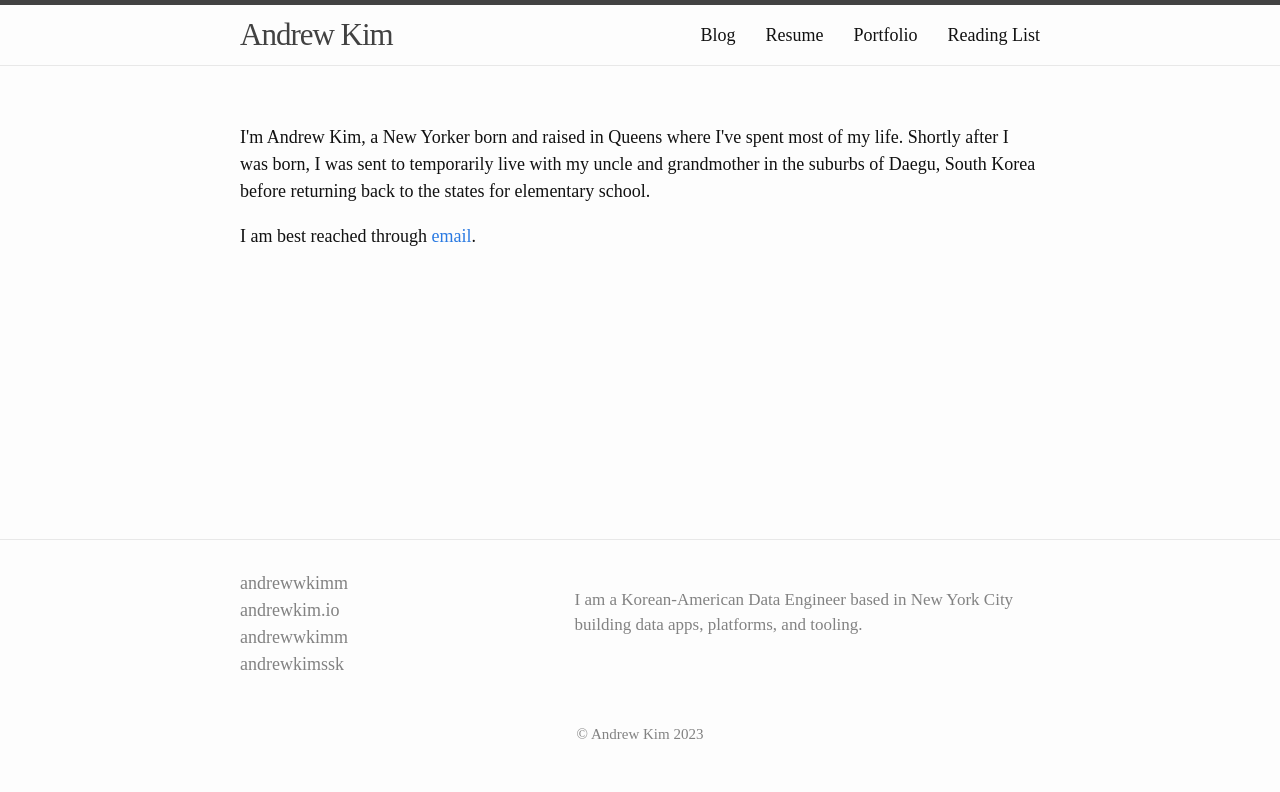
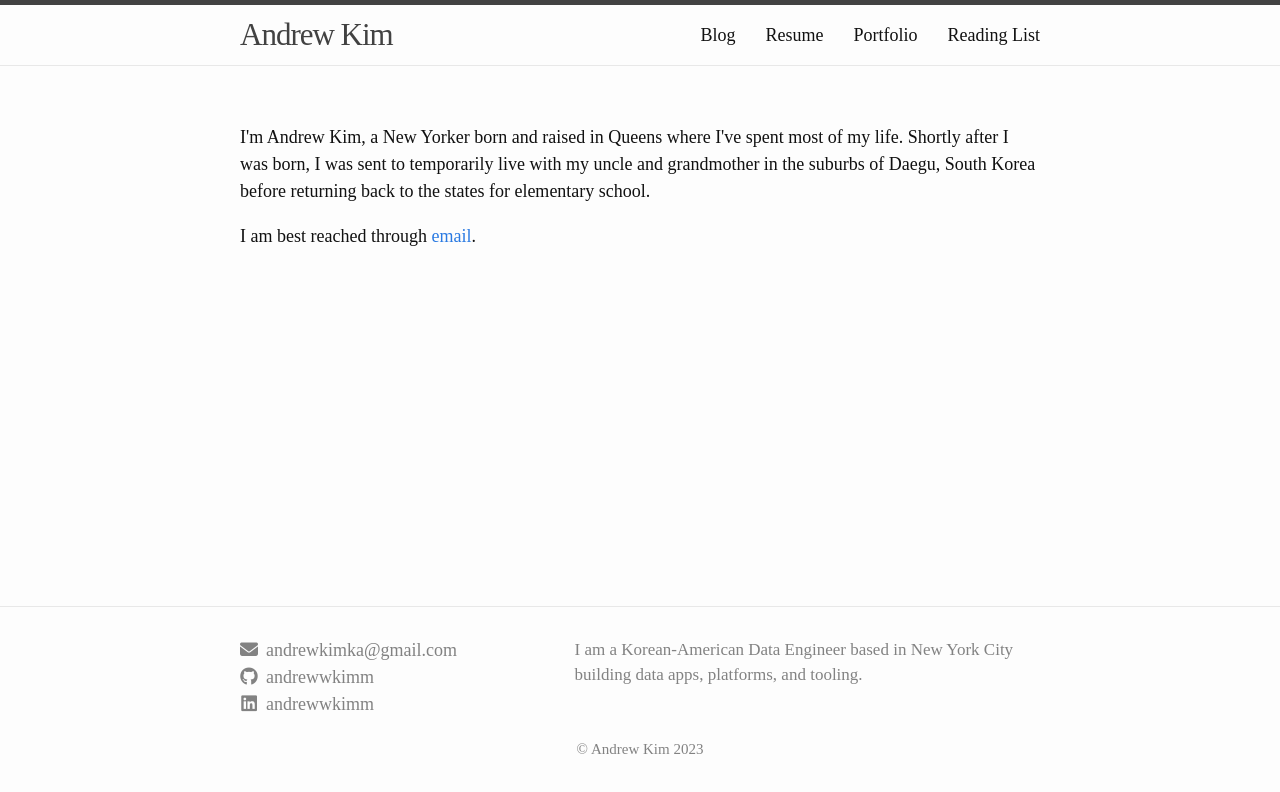
Before and after one commit to andrewwkimm/andrewwkimm.github.io, a SvelteKit app: page / in a window 1280 px wide. Shown: the top 792 px of the page. Built offline with nearby package versions, Linux system fonts and the light colour scheme.

Commit message:
Update Footer

```diff
--- a/src/app.html
+++ b/src/app.html
@@ -5,6 +5,9 @@
 		<link rel="icon" href="%sveltekit.assets%/favicon.svg" />
 		<meta name="viewport" content="width=device-width, initial-scale=1" />
 
+		<!-- Font Awesome -->
+		<link rel="stylesheet" href="https://cdnjs.cloudflare.com/ajax/libs/font-awesome/6.5.1/css/all.min.css" integrity="sha512-DTOQO9RWCH3ppGqcWaEA1BIZOC6xxalwEsw9c2QQeAIftl+Vegovlnee1c9QX4TctnWMn13TZye+giMm8e2LwA==" crossorigin="anonymous" referrerpolicy="no-referrer" />
+
 		%sveltekit.head%
 	</head>
 	<body data-sveltekit-preload-data="hover">
--- a/src/lib/components/Footer.svelte
+++ b/src/lib/components/Footer.svelte
@@ -1,9 +1,23 @@
 <script>
   const socialLinks = [
-    { platform: 'github', url: 'https://github.com/andrewwkimm', username: 'andrewwkimm' },
-    { platform: 'instagram', url: 'https://www.instagram.com/andrewkim.io/', username: 'andrewkim.io' },
-    { platform: 'linkedin', url: 'https://www.linkedin.com/in/andrewwkimm/', username: 'andrewwkimm' },
-    { platform: 'twitter', url: 'https://twitter.com/andrewkimssk', username: 'andrewkimssk' }
+    {
+      platform: 'Email',
+      url: 'mailto:andrewkimka@gmail.com',
+      username: 'andrewkimka@gmail.com',
+      icon: 'fa-solid fa-envelope'
+    },
+    {
+      platform: 'GitHub',
+      url: 'https://github.com/andrewwkimm',
+      username: 'andrewwkimm',
+      icon: 'fa-brands fa-github'
+    },
+    {
+      platform: 'LinkedIn',
+      url: 'https://www.linkedin.com/in/andrewwkimm/',
+      username: 'andrewwkimm',
+      icon: 'fa-brands fa-linkedin'
+    },
   ];
 
   const currentYear = new Date().getFullYear();
@@ -14,10 +28,11 @@
     <div class="footer-content">
       <div class="footer-col-1">
         <ul class="social-media-list">
-          {#each socialLinks as link}
+          {#each socialLinks as { platform, url, username, icon }}
             <li>
-              <a href={link.url} target="_blank" rel="noopener noreferrer">
-                {link.username}
+              <a href={url} target="_blank" rel="noopener noreferrer">
+                <i class={icon}></i>
+                <span>{username}</span>
               </a>
             </li>
           {/each}
@@ -41,7 +56,6 @@
     background-color: #fdfdfd;
   }
 
-  /* Changed grid ratio to 1fr 2fr to make the second column (description) wider */
   .footer-content {
     display: grid;
     grid-template-columns: 1fr 1.58fr;
@@ -62,34 +76,38 @@
     padding: 0;
   }
 
-  .social-media-list li {
-    /* No styles needed here, uses default block spacing */
-  }
-
   .social-media-list a {
     color: #828282;
     font-size: 18px;
+    display: flex;
+    align-items: center;
+    gap: 8px;
   }
 
   .social-media-list a:hover {
     color: #111;
   }
 
+  .social-media-list i {
+    width: 18px;
+    text-align: center;
+  }
+
   .footer-col-2 p {
     color: #828282;
     font-size: 17px;
     line-height: 1.5;
+    margin: 0;
   }
 
-  /* Removed border-top and adjusted padding to remove the line */
   .copyright {
     text-align: center;
-    padding-top: 10px;
     padding-bottom: 20px;
   }
 
   .copyright p {
     color: #828282;
     font-size: 15px;
+    margin: 0;
   }
 </style>
```
